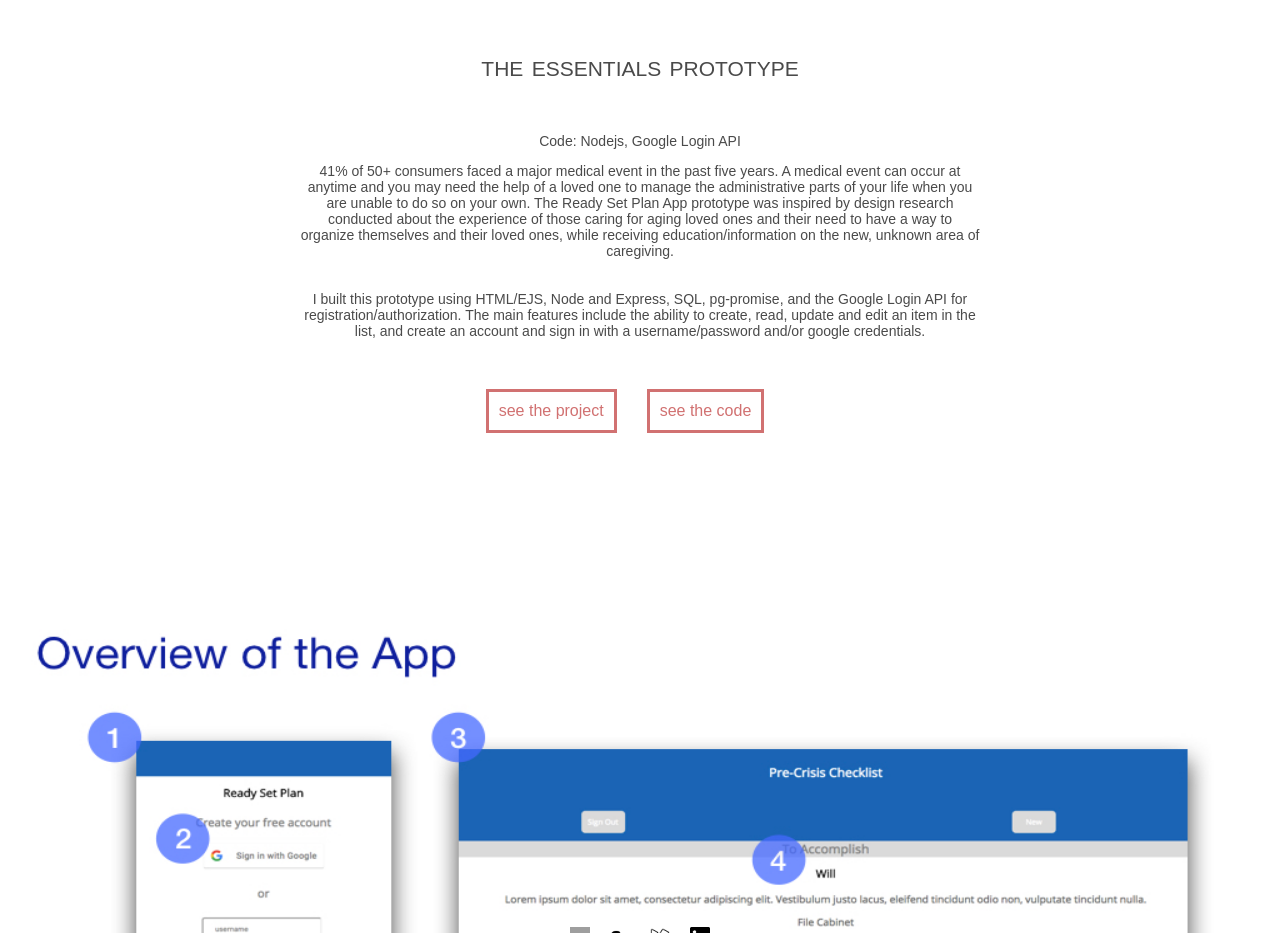
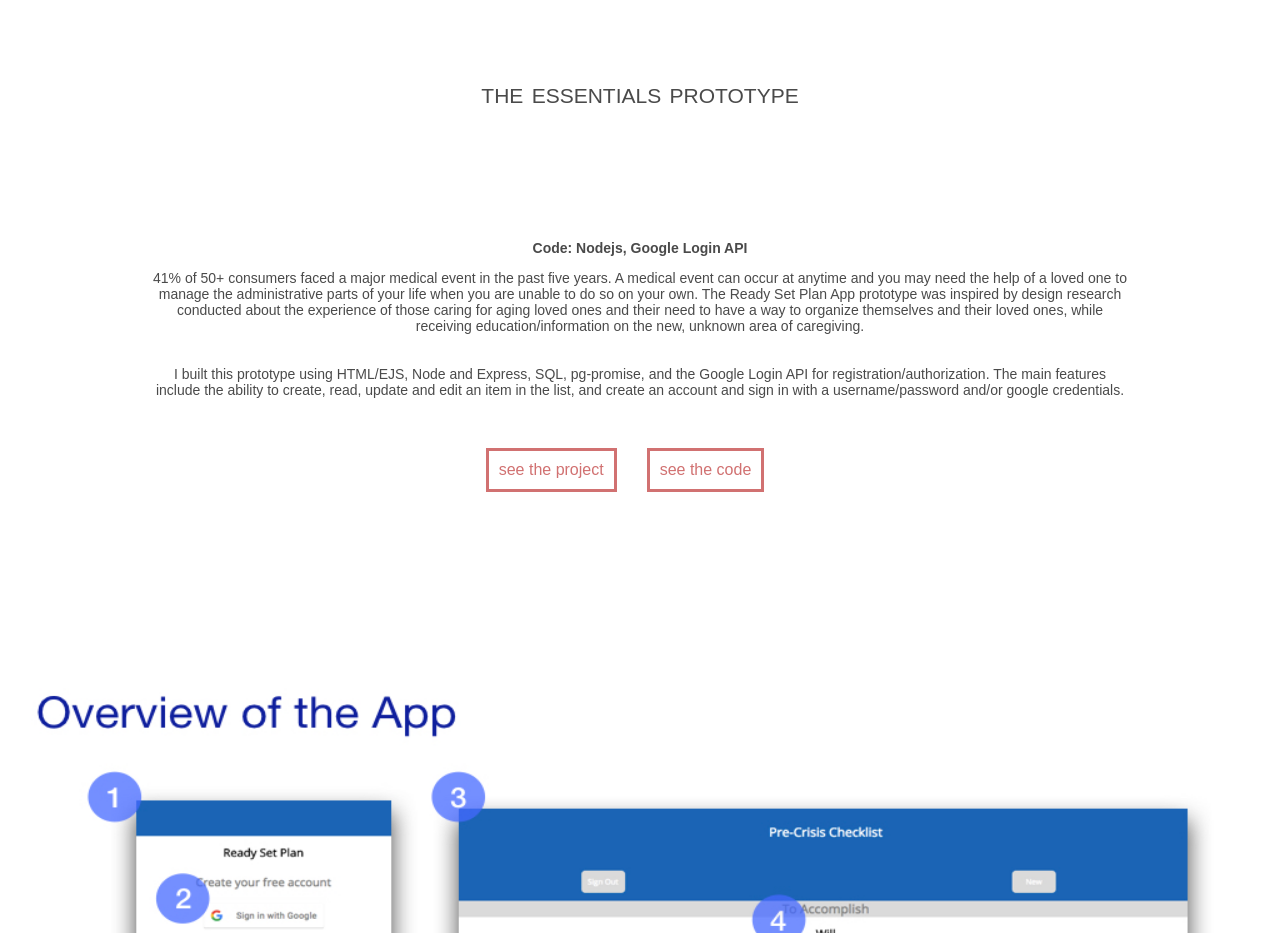
Before and after one commit to ashleyamin/Portfolio, a React (Create React App) app: page /essentials in a window 1280 px wide. Shown: the part 7640-8573 px from the top of the page. Built offline with nearby package versions, Linux system fonts and the light colour scheme; grey boxes are pictures that could not be loaded; a web font is replaced by a local one.

Commit message:
finished stategov project

```diff
--- a/src/App.css
+++ b/src/App.css
@@ -441,6 +441,24 @@ a.about-link:visited {
   width: 100%;
 }
 
+.tagline-essentials {
+  color: #4A4A4A;
+  font-family: 'Tajawal', sans-serif;
+  font-weight: 800;
+  font-size: 14px;
+  margin-top: 100px;
+}
+
+.project-description-long-essentials {
+  color: #4A4A4A;
+  font-family: 'Tajawal', sans-serif;
+  font-weight: 400;
+  font-size: 14px;
+  margin-left: 150px;
+  margin-right: 150px;
+  margin-bottom: 50px;
+}
+
 .project-description-long {
   color: #4A4A4A;
   font-family: 'Tajawal', sans-serif;
@@ -563,7 +581,34 @@ a.about-link:visited {
 
 .Image-big-stategov {
   height: 50%;
-  width: 50%;
+  width: 100%;
+}
+
+.tagline-stategov {
+  color: #4A4A4A;
+  font-family: 'Tajawal', sans-serif;
+  font-weight: 800;
+  font-size: 14px;
+  margin-top: 100px;
+}
+
+.disclaimer {
+  color: #4A4A4A;
+  font-family: 'Tajawal', sans-serif;
+  font-weight: 400;
+  font-size: 12px;
+  margin: 100px;
+  padding: 100px;
+}
+
+.project-description-long-stategov {
+  color: #4A4A4A;
+  font-family: 'Tajawal', sans-serif;
+  font-weight: 400;
+  font-size: 14px;
+  margin-left: 150px;
+  margin-right: 150px;
+  margin-bottom: 50px;
 }
 
 /* Stoop Project Styling */
--- a/src/components/Essentials.js
+++ b/src/components/Essentials.js
@@ -14,8 +14,8 @@ class Essentials extends Component {
     return (
       <div className="Essentials">
         <h1 className="Title">the essentials prototype</h1>
-        <p className="project-description">Code: Nodejs, Google Login API</p>
-        <div className="project-description-long">
+        <p className="tagline-essentials">Code: Nodejs, Google Login API</p>
+        <div className="project-description-long-essentials">
               41% of 50+ consumers faced a major medical event in the past five years.
               A medical event can occur at anytime and you may need the help of a loved
               one to manage the administrative parts of your life when you are unable to do so
--- a/src/components/Stategov.js
+++ b/src/components/Stategov.js
@@ -1,13 +1,43 @@
 import React, { Component } from 'react';
-import delaware from '../assets/delaware.jpg';
+import overview from '../assets/stategov/overview.jpeg';
 
 class Stategov extends Component {
   render() {
     return (
       <div className="Stategov">
-        <img className="Image-big-stategov" src={delaware} />
-        <h1 className="Title">state gov, child care services</h1>
-        <p className="project-description">Design: User Research, Personas, Journey Maps</p>
+        <h1 className="Title">state government - children and family services</h1>
+        <p className="tagline-stategov">Design: User Research, Personas, Journey Maps</p>
+        <div className="project-description-long-stategov">
+          A state government was implementing a new state-wide technology application to help government workers
+          support children and their families while managing an integrated ecosystem of internal government
+          organizations, nonprofits, schools, healthcare organizations. With many different types of users
+          and environments in which work was being done, it required a deep understanding of behaviors and contexts
+          to ensure user needs were met and the technology application served as a tool that made their jobs easier,
+          not harder.
+          <br />
+          <br />
+          <br />
+          We researched peoples’ behaviors and experiences in context by going directly into the field and gathering
+          strategic customer insights through observations and interviews. By conducting research, we developed a nuanced
+          view of the users we were designing for that allows us to shape experiences that meet their explicit and
+          implicit needs and motivations. At the same time, we were also able to ensure strategic alignment with the business by
+          validating our work with stakeholders.
+        </div>
+        <img className="Image-big-stategov" src={overview} />
+        <div className="project-description-long-stategov">
+          We engaged segments of the user-base to develop user personas that avoid the deep granularity of profile-level role definition
+          and focus on qualitative insight into how the system should work from a user perspective. The personas
+          gave insight into the work habits, needs, current pain points, technology usage and other characteristics
+          relevant to designing the system’s process flows and screens.
+          <br />
+          <br />
+          <br />
+          We developed user journey maps that documented the desired touchpoint interactions for the identified personas, both digital
+          and with other personas, throughout the end-to-end flow. The journey maps sit above the level of business processes and focused
+          on a more holistic understanding of the user experience. They provided an excellent vehicle with which to obtain
+          stakeholder buy-in, tell stories to provide context and build empathy among the development team, and both map and prioritize core user requirements.
+        </div>
+        <div className="disclaimer">Assets and information associated with this project are sensitive, please contact me if interested in learning more. </div>
       </div>
     );
   }
```
Also changed, not shown: src/assets/stategov/overview.jpeg (added).
